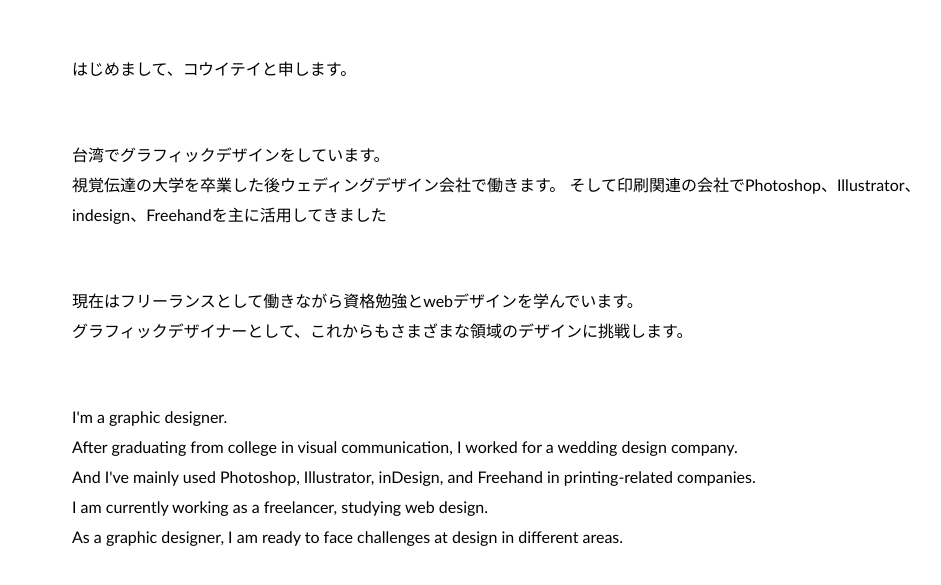
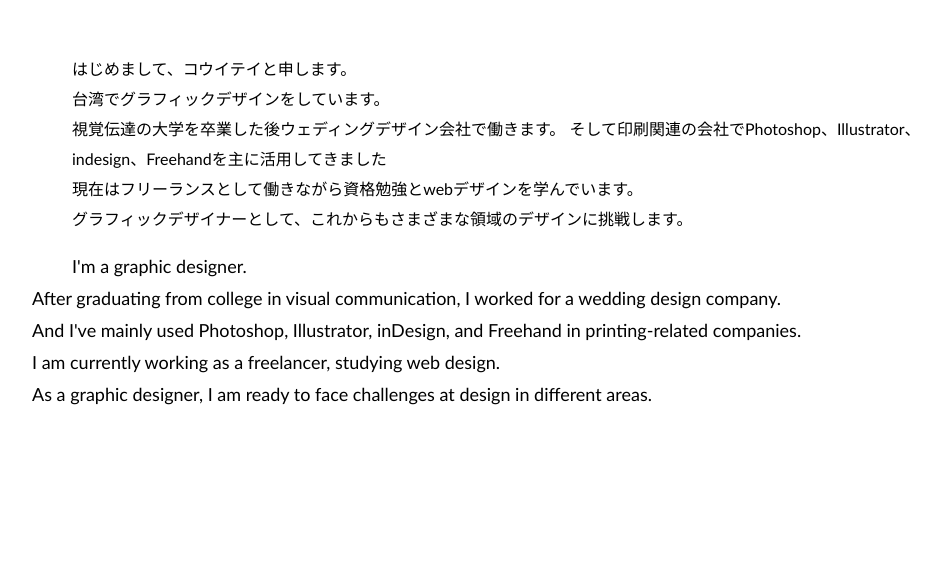
Before and after one commit to itei/itei, a plain HTML site: page about.html in a window 1280 px wide. Shown: the part 733-1318 px from the top of the page, without its empty margins (128-1069 px from the left). Drawn offline with Linux system fonts and the light colour scheme.

Commit message:
about.css

```diff
--- a/about.html
+++ b/about.html
@@ -41,21 +41,24 @@
         </div>
         <div class="content_box3">
           <p>
-            はじめまして、コウイテイと申します。</p>
-          <p>台湾でグラフィックデザインをしています。<br />
+            はじめまして、コウイテイと申します。<br />
+            台湾でグラフィックデザインをしています。<br />
             視覚伝達の大学を卒業した後ウェディングデザイン会社で働きます。
-            そして印刷関連の会社でPhotoshop、Illustrator、indesign、Freehandを主に活用してきました </p>
-          <p>現在はフリーランスとして働きながら資格勉強とwebデザインを学んでいます。<br />
+            そして印刷関連の会社でPhotoshop、Illustrator、indesign、Freehandを主に活用してきました
+            <br />
+            現在はフリーランスとして働きながら資格勉強とwebデザインを学んでいます。<br />
             グラフィックデザイナーとして、これからもさまざまな領域のデザインに挑戦します。
           </p>
-          <p>
-            I'm a graphic designer.<br>
-            After graduating from college in visual communication, I worked for a wedding design company.<br>
-            And I've mainly used Photoshop, Illustrator, inDesign, and Freehand in printing-related companies.<br>
-            I am currently working as a freelancer, studying web design.<br>
-As a graphic designer, I am ready to face challenges at design in different areas.
-            </p>
-
+          <span>
+            I'm a graphic designer.<br />
+            After graduating from college in visual communication, I worked for
+            a wedding design company.<br />
+            And I've mainly used Photoshop, Illustrator, inDesign, and Freehand
+            in printing-related companies.<br />
+            I am currently working as a freelancer, studying web design.<br />
+            As a graphic designer, I am ready to face challenges at design in
+            different areas.
+          </span>
         </div>
       </div>
     </div>
--- a/css/about.css
+++ b/css/about.css
@@ -80,7 +80,7 @@ a:hover {
 
 .content_box1 p{
   padding:20px 0 0 40px;
-  font-size:20px;
+  font-size:14px;
   line-height: 30px;
 }
 
@@ -112,6 +112,12 @@ a:hover {
   font-size: 16px;
   line-height:30px;
 }
+.content_box3 span {
+  padding: 40px 40px 0 40px;
+
+  font-size: 18px;
+  line-height:32px;
+}
 
 #footer_wrapper {
   width: auto;
```
